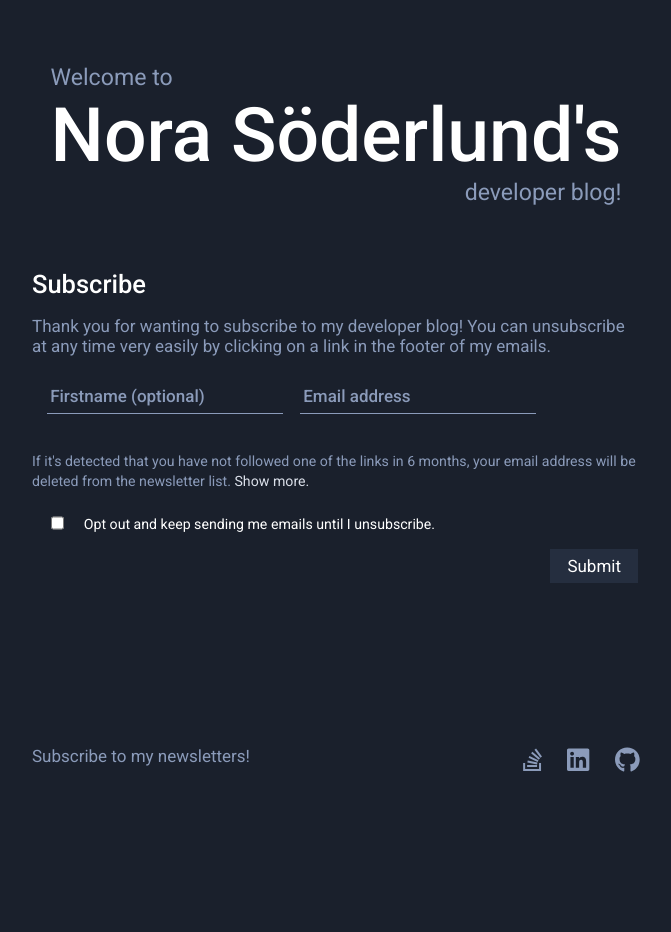
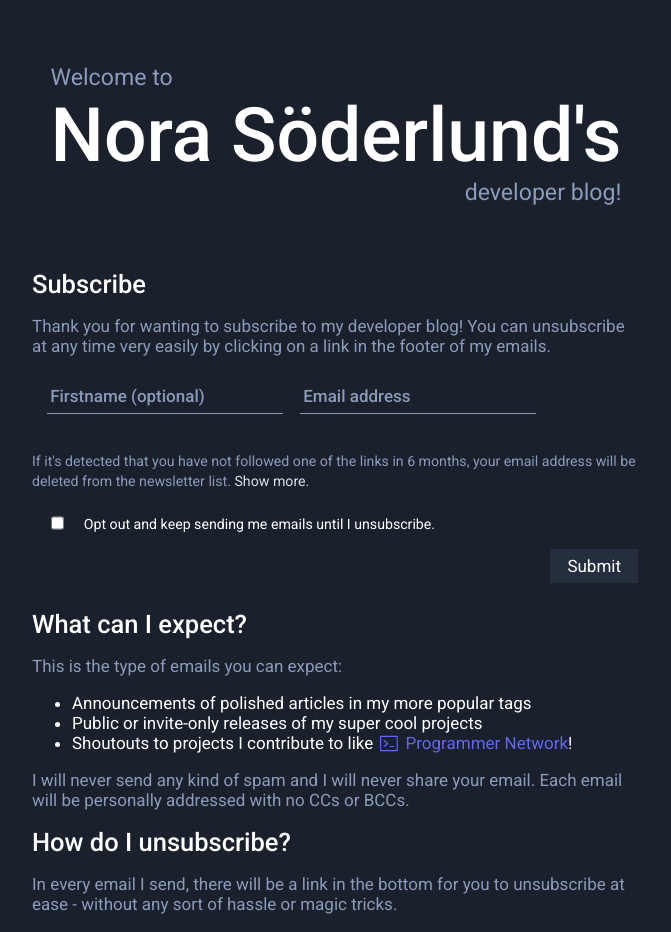
Before and after one commit to nora-soderlund/DeveloperBlog, a Next.js app: page /subscribe in a window 1280 px wide. Shown: the top 932 px of the page, without its empty margins (304-975 px from the left). Before the commit the page ends 800 px from the top, so only its background shows below. Built offline with nearby package versions, Linux system fonts and the light colour scheme.

Commit message:
Added section texts to subscribe

```diff
--- a/src/pages/subscribe.tsx
+++ b/src/pages/subscribe.tsx
@@ -9,6 +9,8 @@ import Article from "Components/Article";
 import API from "Services/API";
 import Link from "next/link";
 import { Router, withRouter } from "next/router";
+import ProgrammerNetworkIcon from "Components/ProgrammerNetworkIcon";
+import ProgrammerNetworkLink from "Components/ProgrammerNetworkLink";
 
 type SubscribePageProps = {
     router: Router;
@@ -118,6 +120,28 @@ export default withRouter(class SubscribePage extends Component<SubscribePagePro
                             <button style={{ marginLeft: "auto" }}>Submit</button>
                         </fieldset>
                     </form>
+
+                    <section>
+                        <h2>What can I expect?</h2>
+
+                        <p>This is the type of emails you can expect:</p>
+
+                        <ul>
+                            <li>Announcements of polished articles in my more popular tags</li>
+                            <li>Public or invite-only releases of my super cool projects</li>
+                            <li>Shoutouts to projects I contribute to like <ProgrammerNetworkLink/>!</li>
+                        </ul>
+
+                        <p>I will never send any kind of spam and I will never share your email. Each email will be personally addressed with no CCs or BCCs.</p>
+                    </section>
+
+                    <section>
+                        <h2>How do I unsubscribe?</h2>
+
+                        <p>In every email I send, there will be a link in the bottom for you to unsubscribe at ease - without any sort of hassle or magic tricks.</p>
+
+                        <p>I know how annoying it is when unsubscribe buttons are hidden and behind trick buttons...</p>
+                    </section>
                 </Page>
             </>
         );
```
Also changed, not shown: 1 other file (tests, documents, lock files or other folders).
